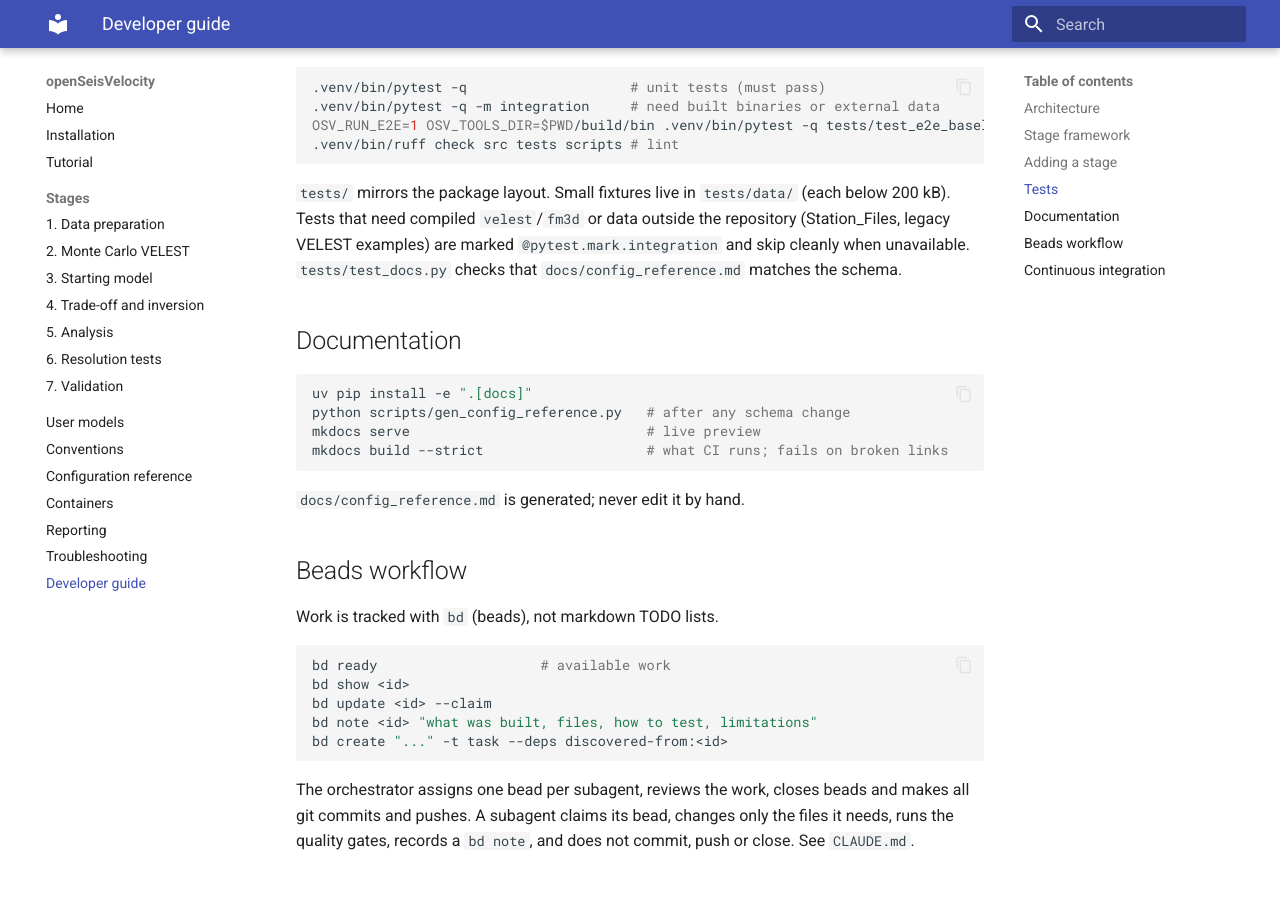
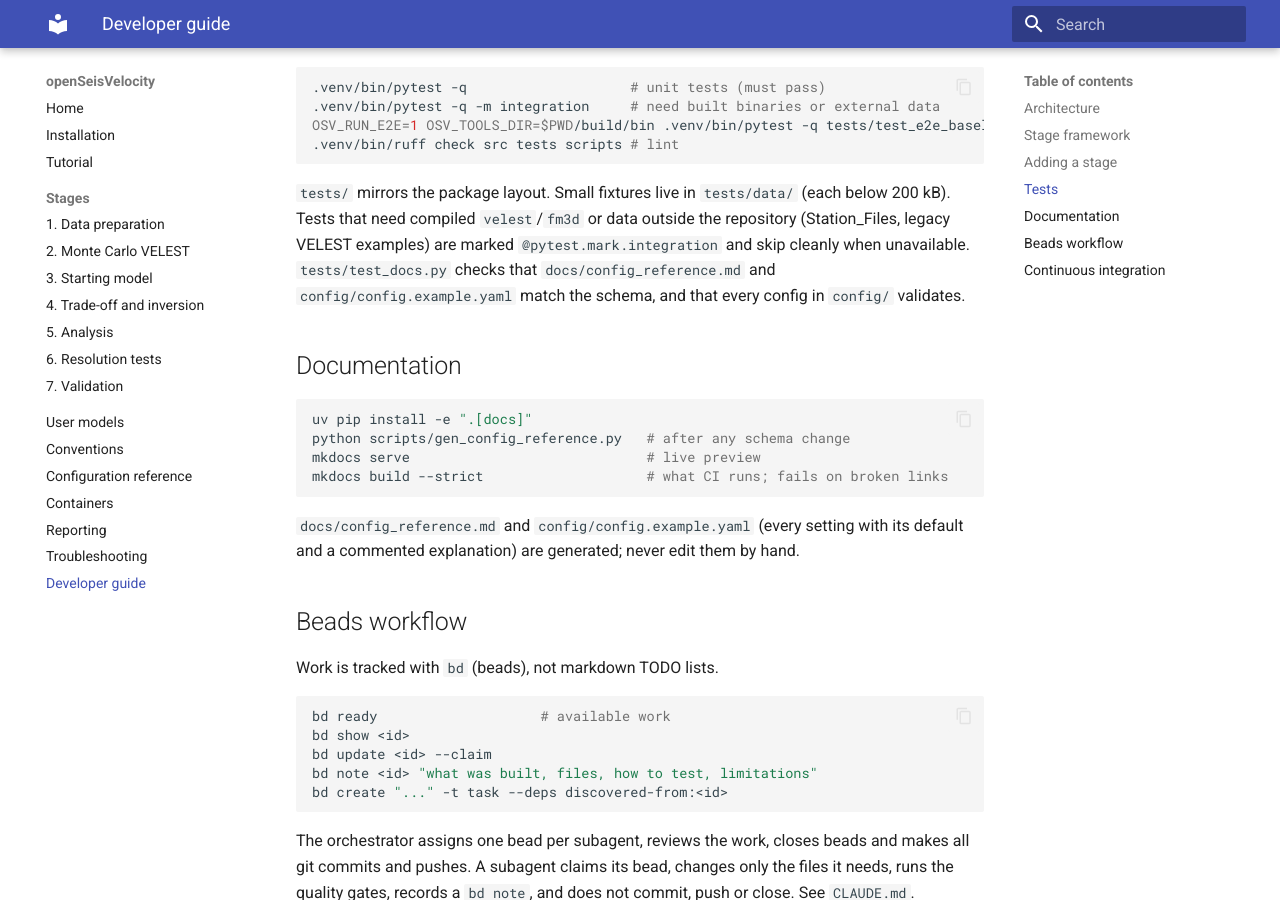
Before and after one commit to StevenSewell83/openseisvelocity, an MkDocs documentation site: the page built from docs/developer.md, in a window 1280 px wide and 900 px high, scrolled down 2304 px. Built offline with MkDocs 1.6.1 and Material for MkDocs 9.7.7, drawn with Linux system fonts in a browser that asks for light colours.

Commit message:
Add config/ folder: full commented example config and MacBan project configs
- config/config.example.yaml: every setting with its default and an explanation
  (generated with docs/config_reference.md by scripts/gen_config_reference.py;
  same text as `osv init`).
- config/macban_tomo_2018-2019.yaml and _indS.yaml: MacBan 2018-2019 project
  configs (absolute paths to the run directories on the data disk).
- tests/test_docs.py: the example must match the schema and every config in
  config/ must validate.

Co-Authored-By: Claude Opus 5.5 <noreply@anthropic.com>

````diff
--- a/docs/developer.md
+++ b/docs/developer.md
@@ -86,7 +86,8 @@ OSV_RUN_E2E=1 OSV_TOOLS_DIR=$PWD/build/bin .venv/bin/pytest -q tests/test_e2e_ba
 `tests/` mirrors the package layout. Small fixtures live in `tests/data/` (each below 200 kB).
 Tests that need compiled `velest`/`fm3d` or data outside the repository (Station_Files, legacy
 VELEST examples) are marked `@pytest.mark.integration` and skip cleanly when unavailable.
-`tests/test_docs.py` checks that `docs/config_reference.md` matches the schema.
+`tests/test_docs.py` checks that `docs/config_reference.md` and `config/config.example.yaml`
+match the schema, and that every config in `config/` validates.
 
 ## Documentation
 
@@ -97,7 +98,8 @@ mkdocs serve                             # live preview
 mkdocs build --strict                    # what CI runs; fails on broken links
 ```
 
-`docs/config_reference.md` is generated; never edit it by hand.
+`docs/config_reference.md` and `config/config.example.yaml` (every setting with its default
+and a commented explanation) are generated; never edit them by hand.
 
 ## Beads workflow
 
````
Also changed, not shown: config/README.md (added, +12 -0 lines), 5 other files.
